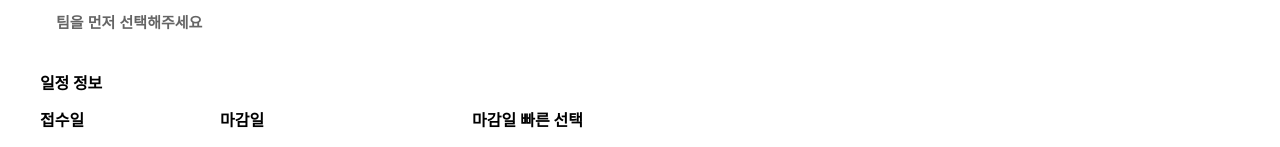
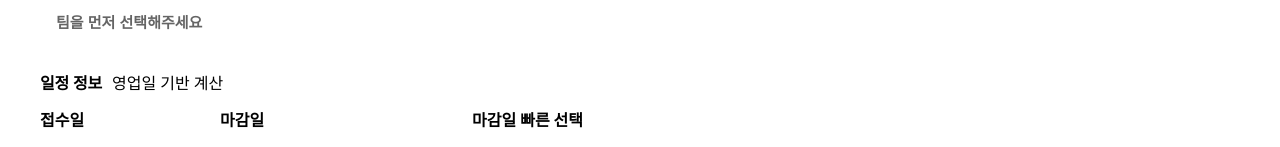
Before and after one commit to Peekaboo325/design-team-hub, a React (Vite) app: page / in a window 1280 px wide. Shown: the part 469-616 px from the top of the page. Built offline with nearby package versions, Linux system fonts and the light colour scheme; the HTML template or start-up script is replaced by a standard one.

Commit message:
일정 정보 제목 옆에 '영업일 기반 계산' 회색 caption (세로 공간 안 늘림)

```diff
--- a/src/components/zones/DeadlineZone.tsx
+++ b/src/components/zones/DeadlineZone.tsx
@@ -25,7 +25,10 @@ export function DeadlineZone({ value, onChange }: Props) {
   return (
     <section className={styles.card}>
       <header className={styles.header}>
-        <h2 className={styles.title}>일정 정보</h2>
+        <h2 className={styles.title}>
+          일정 정보
+          <span className={styles.titleCaption}>영업일 기반 계산</span>
+        </h2>
       </header>
 
       <div className={styles.deadlineSplit}>
--- a/src/components/zones/Zone.module.css
+++ b/src/components/zones/Zone.module.css
@@ -20,6 +20,15 @@
   font-weight: 700;
   color: var(--color-text);
   letter-spacing: -0.01em;
+}
+
+/* 제목 옆 같은 줄에 붙는 회색 보조 텍스트 — 세로 공간 안 늘리고 옆 공간 활용 */
+.titleCaption {
+  margin-left: 10px;
+  font-size: var(--fs-caption);
+  font-weight: 500;
+  color: var(--color-text-tertiary);
+  letter-spacing: 0;
 }
 
 .subtitle {
```
